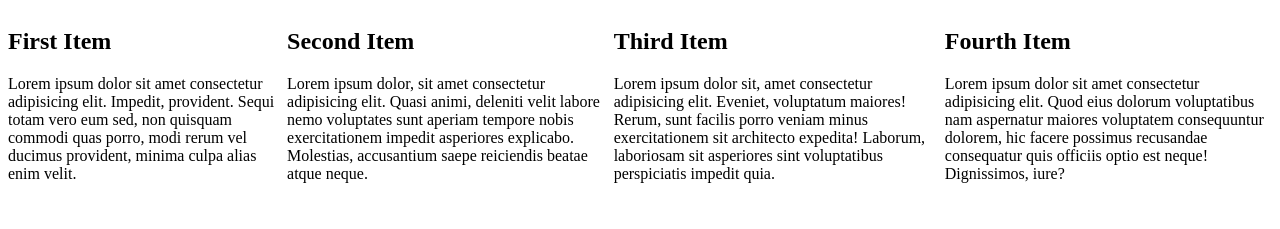
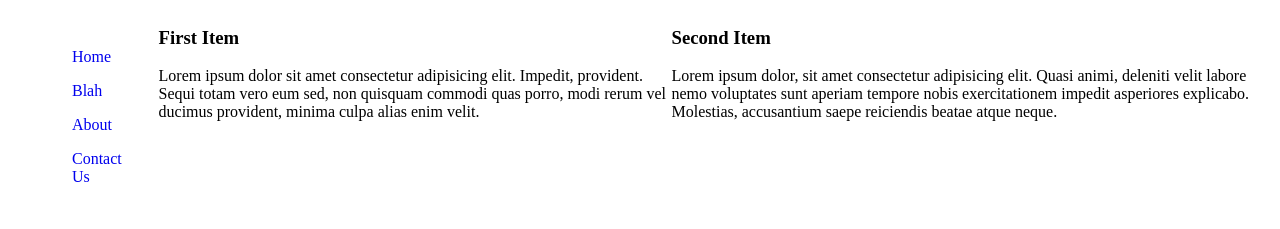
Before and after one commit to zaid-kh/css-4, a plain HTML site: page 9/3/index.html in a window 1280 px wide. Drawn offline with Linux system fonts and the light colour scheme.

Commit message:
exercise 9.3

```diff
--- a/9/3/index.html
+++ b/9/3/index.html
@@ -4,45 +4,38 @@
     <meta charset="UTF-8" />
     <meta name="viewport" content="width=device-width, initial-scale=1.0" />
     <link rel="stylesheet" href="style.css" />
-    <title>2 |Media Queries</title>
+    <title>3 |Media Queries</title>
   </head>
   <body>
+    <section class="screen">
+      <aside>
+        <ul>
+          <li><a href="#">Home</a></li>
+          <li><a href="#">Blah</a></li>
+          <li><a href="#">About</a></li>
+          <li><a href="#">Contact Us</a></li>
+        </ul>
+      </aside>
       <main class="container">
         <section class="item">
           <h1>First Item</h1>
           <p>
             Lorem ipsum dolor sit amet consectetur adipisicing elit. Impedit,
-          provident. Sequi totam vero eum sed, non quisquam commodi quas porro,
-          modi rerum vel ducimus provident, minima culpa alias enim velit.
+            provident. Sequi totam vero eum sed, non quisquam commodi quas
+            porro, modi rerum vel ducimus provident, minima culpa alias enim
+            velit.
           </p>
         </section>
         <section class="item">
           <h1>Second Item</h1>
           <p>
-          Lorem ipsum dolor, sit amet consectetur adipisicing elit. Quasi animi,
-          deleniti velit labore nemo voluptates sunt aperiam tempore nobis
-          exercitationem impedit asperiores explicabo. Molestias, accusantium
-          saepe reiciendis beatae atque neque.
-        </p>
-      </section>
-      <section class="item">
-        <h1>Third Item</h1>
-        <p>
-          Lorem ipsum dolor sit, amet consectetur adipisicing elit. Eveniet,
-          voluptatum maiores! Rerum, sunt facilis porro veniam minus
-          exercitationem sit architecto expedita! Laborum, laboriosam sit
-          asperiores sint voluptatibus perspiciatis impedit quia.
-        </p>
-      </section>
-      <section class="item">
-        <h1>Fourth Item</h1>
-        <p>
-          Lorem ipsum dolor sit amet consectetur adipisicing elit. Quod eius
-          dolorum voluptatibus nam aspernatur maiores voluptatem consequuntur
-          dolorem, hic facere possimus recusandae consequatur quis officiis
-          optio est neque! Dignissimos, iure?
+            Lorem ipsum dolor, sit amet consectetur adipisicing elit. Quasi
+            animi, deleniti velit labore nemo voluptates sunt aperiam tempore
+            nobis exercitationem impedit asperiores explicabo. Molestias,
+            accusantium saepe reiciendis beatae atque neque.
           </p>
         </section>
       </main>
+    </section>
   </body>
 </html>
--- a/9/3/style.css
+++ b/9/3/style.css
@@ -1,3 +1,22 @@
+* {
+    text-decoration: none;
+    list-style-type: none;
+}
+
+.screen {
+    display: flex;
+    flex-direction: row;
+}
+
+aside {
+    padding: 1em;
+    margin-right: 1vw;
+}
+
+li {
+    padding: 1vh;
+}
+
 .container {
     display: flex;
     flex-direction: row;
@@ -8,4 +27,8 @@
         display: flex;
         flex-direction: column;
     }
+
+    aside {
+        display: none;
+    }
 }
```
Lines whose indentation alone changed are shown as unchanged.
